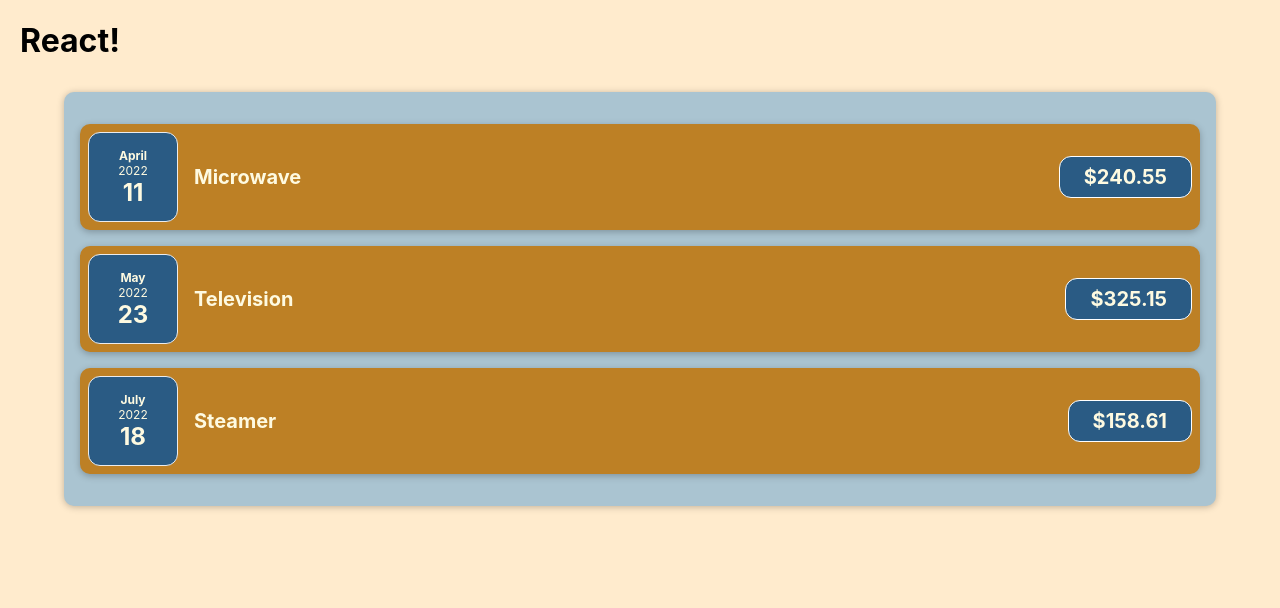
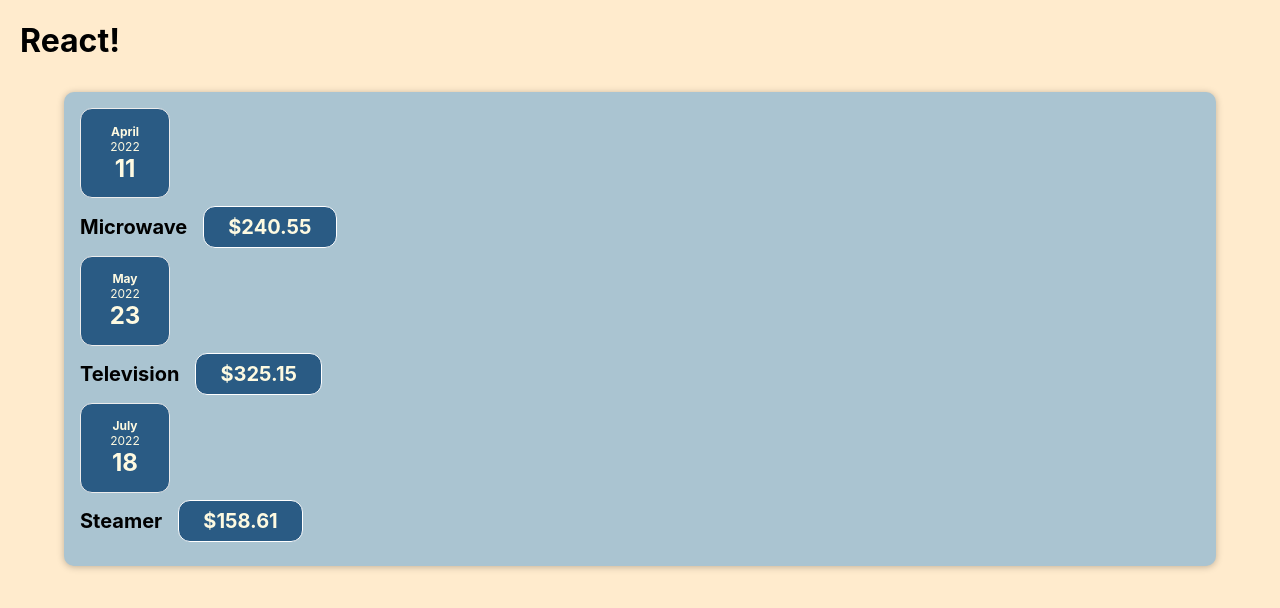
Before and after one commit to neoxanter/LearnReact, a JavaScript app in the folder cost_accounting/: page / in a window 1280 px wide. Shown: the top 608 px of the page. Built offline with nearby package versions, Linux system fonts and the light colour scheme.

Commit message:
Added a Card component for styling and used {props.children}

```diff
--- /dev/null
+++ b/cost_accounting/src/components/Card.js
@@ -0,0 +1,5 @@
+function Card(props) {
+  return <div className="card">{props.children}</div>
+}
+
+export default Card
--- a/cost_accounting/src/components/CostItem.js
+++ b/cost_accounting/src/components/CostItem.js
@@ -1,15 +1,16 @@
 import './CostItem.css'
 import CostDate from './CostDate'
+import Card from './Card'
 
 function CostItem(props) {
   return (
-    <div className="cost-item">
+    <Card className="cost-item">
       <CostDate date={props.date} />
       <div className="cost-item__description">
         <h2>{props.description}</h2>
         <div className="cost-item__price">${props.amount}</div>
       </div>
-    </div>
+    </Card>
   )
 }
 
```
